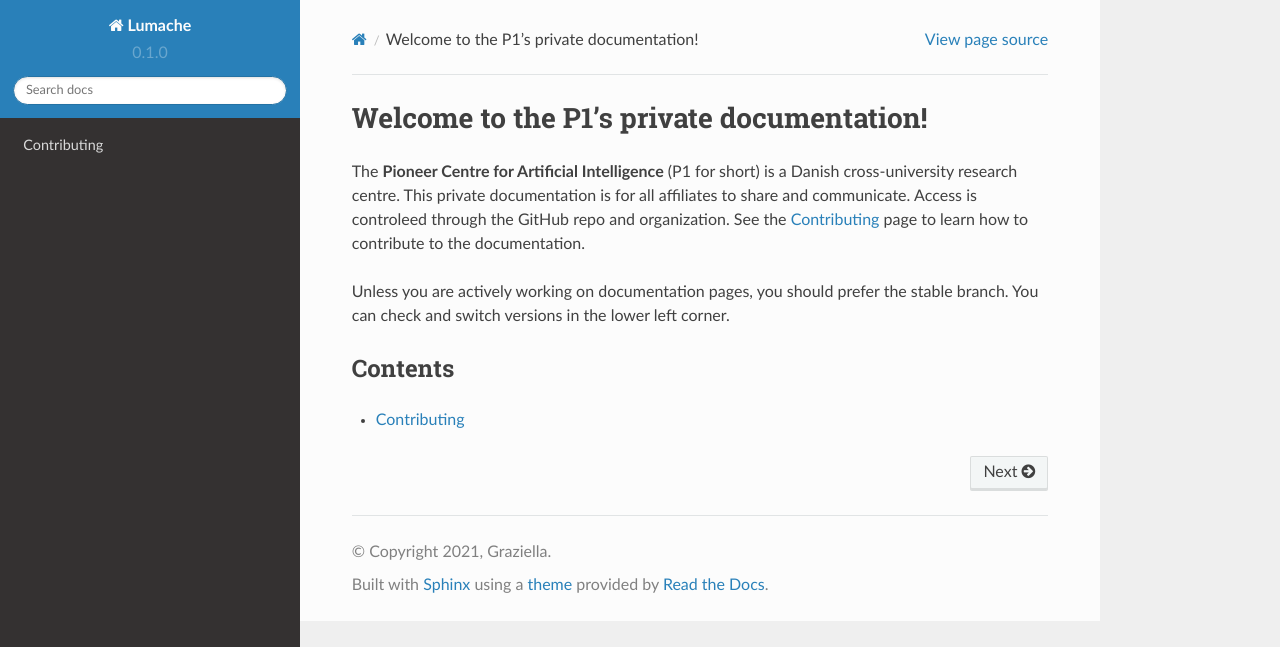
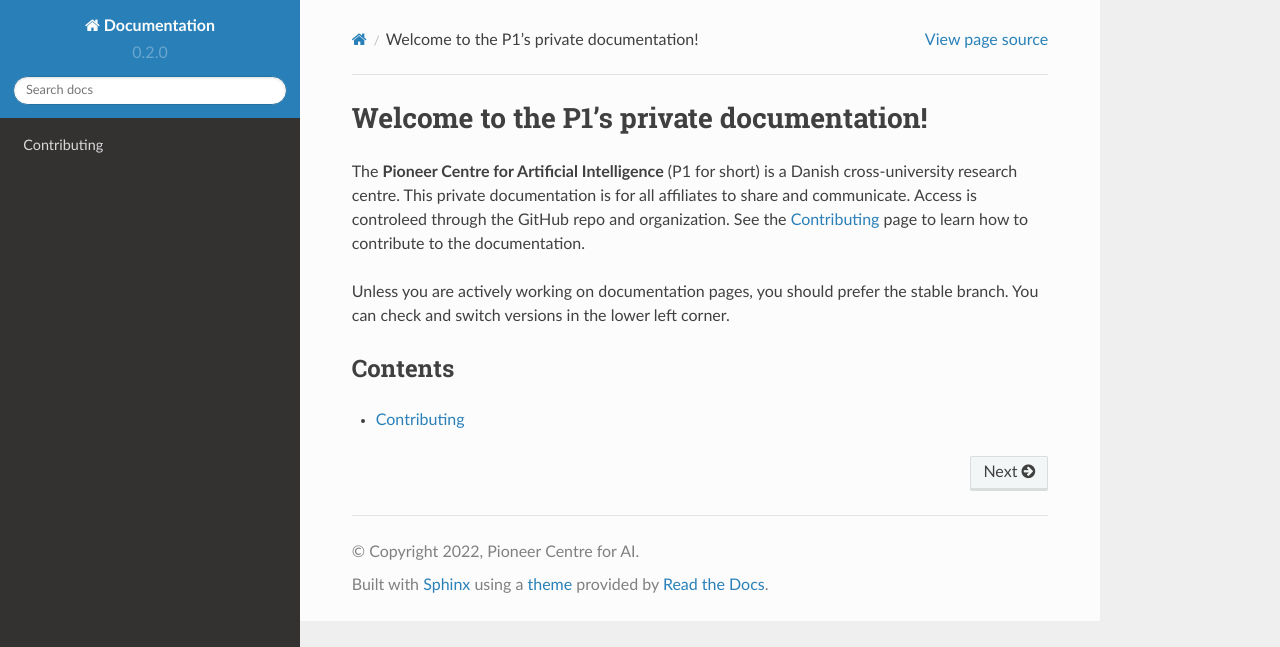
Before and after one commit to Pioneer-Centre-for-AI/p1-compute-documentation, a Sphinx documentation site: the page built from docs/source/index.rst, in a window 1280 px wide. Shown: the top 647 px of the page. Built offline with Sphinx 7.4.7 and the Read the Docs theme 2.0.0, drawn with Linux system fonts in a browser that asks for light colours.

Commit message:
Update conf.py

```diff
--- a/docs/source/conf.py
+++ b/docs/source/conf.py
@@ -2,12 +2,12 @@
 
 # -- Project information
 
-project = 'Lumache'
-copyright = '2021, Graziella'
-author = 'Graziella'
+project = 'Documentation'
+copyright = '2022, Pioneer Centre for AI'
+author = 'Pioneer Centre for AI'
 
-release = '0.1'
-version = '0.1.0'
+release = '0.2'
+version = '0.2.0'
 
 # -- General configuration
 
```
